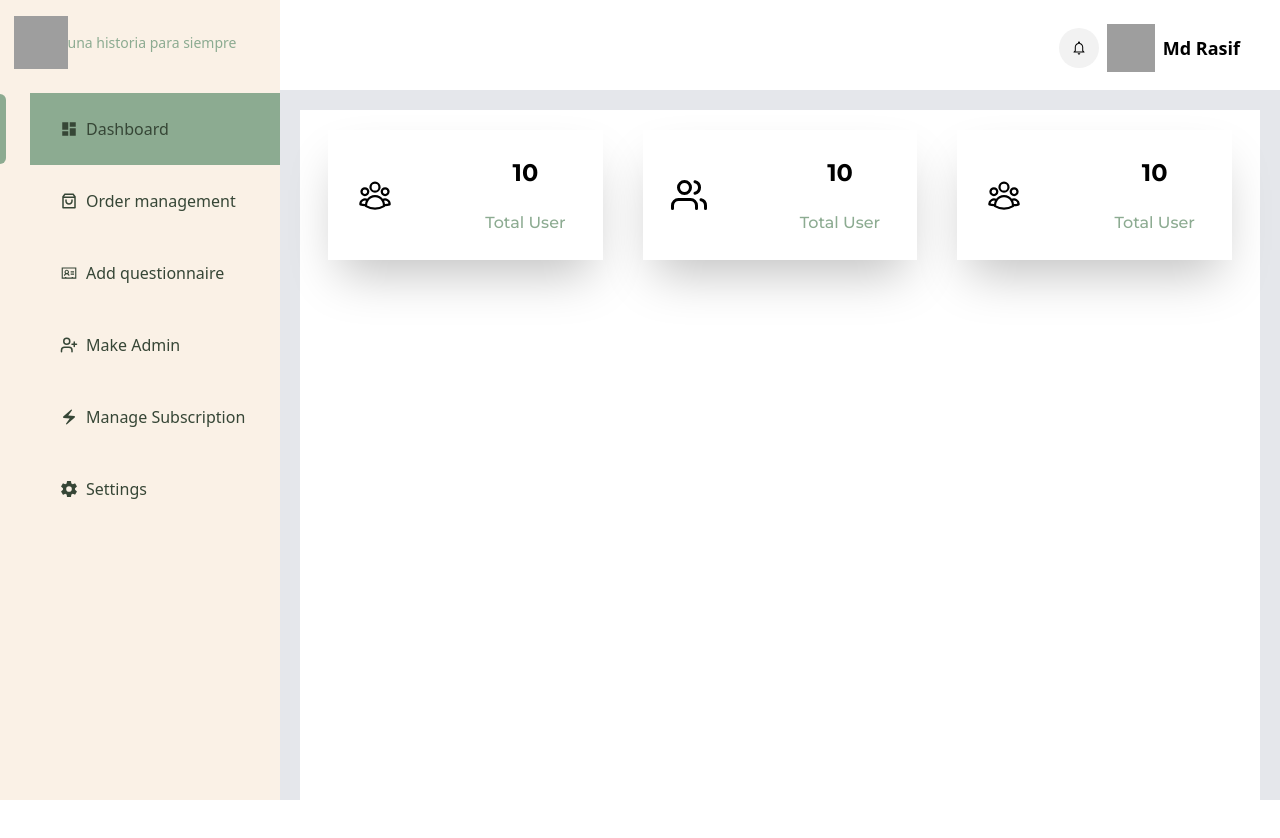
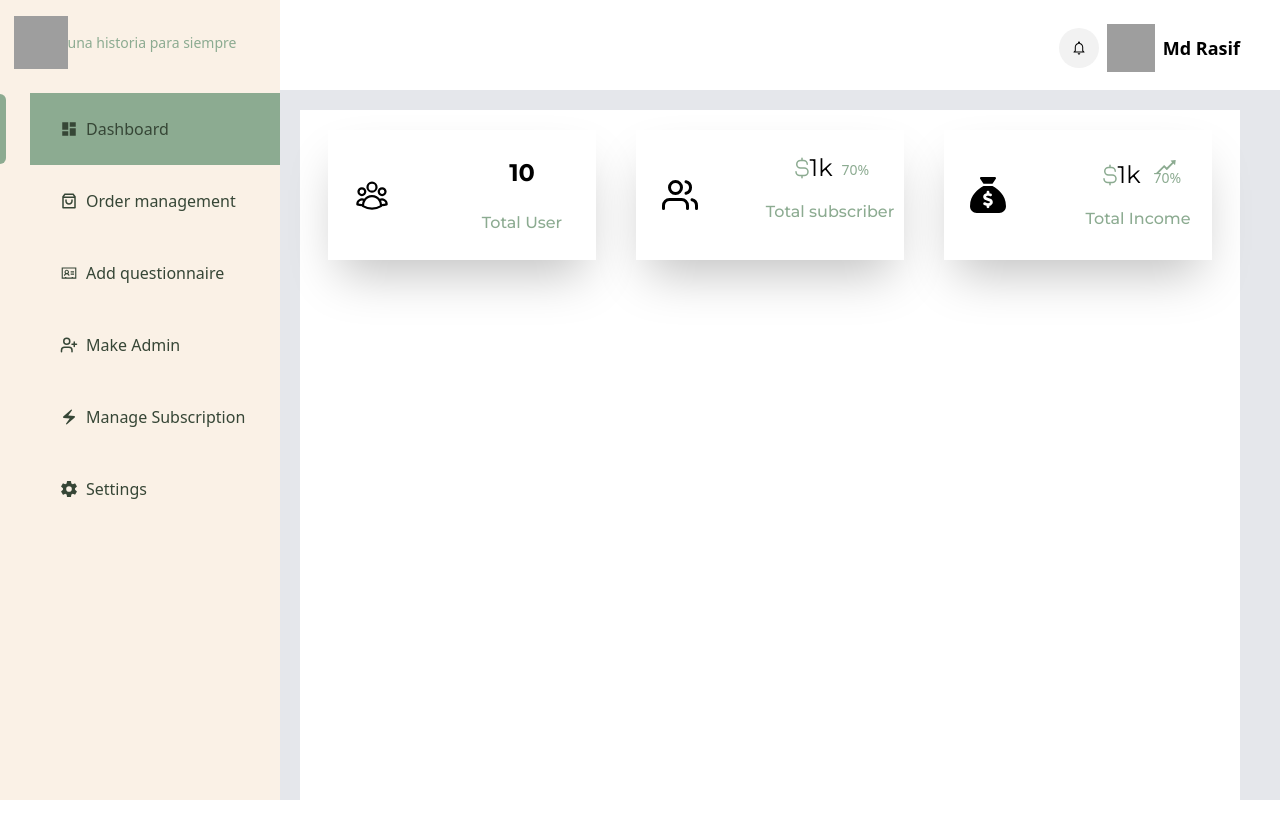
Before and after one commit to MohammedRasif/AMD-Dashboard, a React (Vite) app: page / in a window 1280 px wide. Shown: the top 838 px of the page. Built offline with nearby package versions, Linux system fonts and the light colour scheme; grey boxes are pictures that could not be loaded.

Commit message:
home page create

```diff
--- a/src/assets/Root/Roots.jsx
+++ b/src/assets/Root/Roots.jsx
@@ -12,7 +12,7 @@ const Roots = () => {
                 <div className="h-[90px] bg-white ">
                 <Navbar/>
                 </div>
-                <div className="m-5 bg-white h-full ">
+                <div className="m-5 mr-10 bg-white h-full ">
                     <Outlet/>
                 </div>
             </div>
--- a/src/assets/component/Shared/Home.jsx
+++ b/src/assets/component/Shared/Home.jsx
@@ -1,5 +1,9 @@
+import { AiOutlineRise } from "react-icons/ai";
+import { FaDollarSign } from "react-icons/fa";
+import { FaSackDollar } from "react-icons/fa6";
 import { FiUsers } from "react-icons/fi";
 import { HiMiniUserGroup, HiOutlineUserGroup } from "react-icons/hi2";
+import { PiCurrencyDollarSimple } from "react-icons/pi";
 
 const Home = () => {
     return (
@@ -19,17 +23,27 @@ const Home = () => {
                         <FiUsers className="text-[36px]" />
                     </div>
                     <div className="w-[137px] h-[80px] space-y-5 text-center ">
-                        <h1 className="text-[24px] montserrat font-[700]">10</h1>
-                        <p className="text-[#8CAB91] text-[16px] font-[500] montserrat">Total User</p>
+                        <div className="flex items-center pl-7">
+                        <PiCurrencyDollarSimple className="text-2xl text-[#8CAB91]"/>
+                        <h1 className=" absolute text-[24px] montserrat ml-5">1k</h1>
+                        <p className="text-[#8CAB91] text-[14px]  pl-7 pt-1">70%</p>
+                        </div>
+                        <p className="text-[#8CAB91] text-[16px] font-[500] montserrat">Total  subscriber</p>
                     </div>
                 </div>
                 <div className="w-[1,206px] h-[130px] flex items-center justify-center space-x-16 shadow-2xl pl-5 ">
                     <div className=" ">
-                        <HiOutlineUserGroup className="text-[36px]" />
+                        <FaSackDollar className="text-[36px]" />
                     </div>
-                    <div className="w-[137px] h-[80px] space-y-5 text-center ">
-                        <h1 className="text-[24px] montserrat font-[700]">10</h1>
-                        <p className="text-[#8CAB91] text-[16px] font-[500] montserrat">Total User</p>
+                    <div className="w-[137px] h-[80px] space-y-3 text-center ">
+                        <div className="flex items-center pl-7">
+                        <PiCurrencyDollarSimple className="text-2xl text-[#8CAB91]"/>
+                        <h1 className=" absolute text-[24px] montserrat ml-5">1k</h1>
+                        <AiOutlineRise className="ml-8 mb-4 text-[#8CAB91] text-2xl" />
+
+                        <p className="absolute text-[#8CAB91] text-[14px] pl-14  pt-1">70%</p>
+                        </div>
+                        <p className="text-[#8CAB91] text-[16px] font-[500] montserrat">Total Income</p>
                     </div>
                 </div>
             </div>
```
